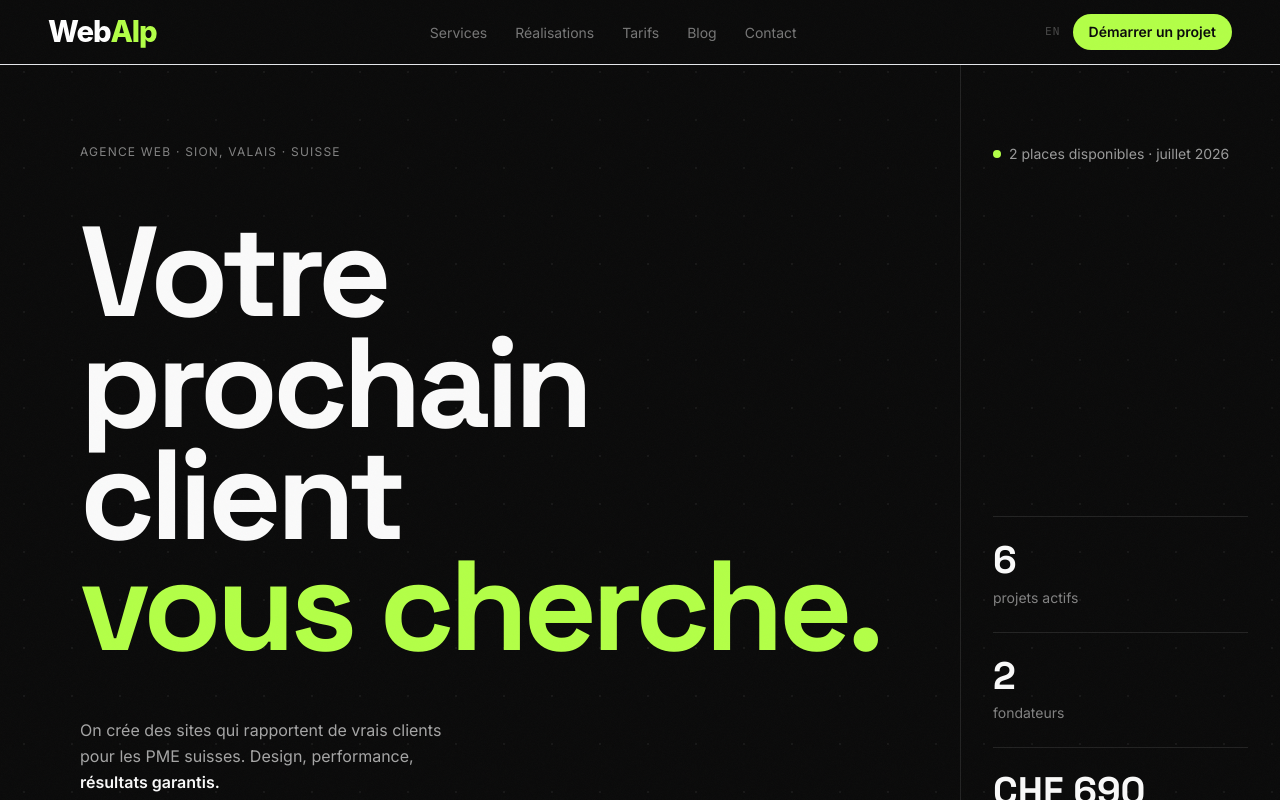
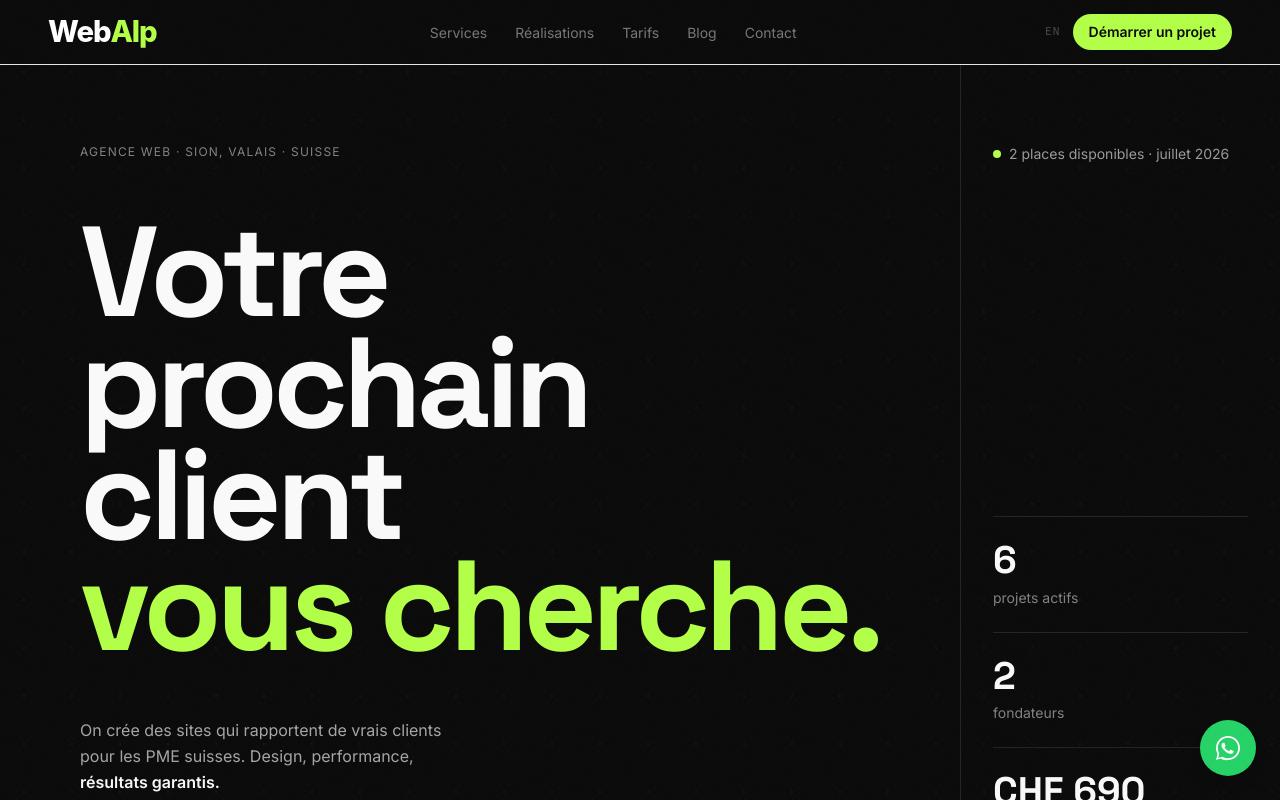
Before and after one commit to thefoxexe/Webalpnew, a Next.js app: page / in a window 1280 px wide. Shown: the top 800 px of the page. Built offline with nearby package versions, Linux system fonts and the light colour scheme.

Commit message:
feat: bouton WhatsApp fixe bas-droite sur toutes les pages
Lien direct vers +41 79 823 58 62 avec message pré-rempli.
Ouvre WhatsApp (app ou web) au clic.

Co-Authored-By: Claude Sonnet 4.6 <noreply@anthropic.com>
Claude-Session: https://claude.ai/code/session_01P9AGaa83vMPqZR2sT8a5U5

```diff
--- a/app/layout.tsx
+++ b/app/layout.tsx
@@ -3,6 +3,7 @@ import { Inter, Space_Grotesk } from 'next/font/google'
 import Script from 'next/script'
 import { LanguageProvider } from '@/contexts/LanguageContext'
 import Loader from '@/components/Loader'
+import WhatsAppButton from '@/components/WhatsAppButton'
 import './globals.css'
 
 const inter = Inter({
@@ -211,6 +212,7 @@ export default function RootLayout({
         <LanguageProvider>
           {children}
         </LanguageProvider>
+        <WhatsAppButton />
       </body>
     </html>
   )
--- /dev/null
+++ b/components/WhatsAppButton.tsx
@@ -0,0 +1,29 @@
+'use client'
+
+export default function WhatsAppButton() {
+  return (
+    <a
+      href="https://wa.me/41798235862?text=Bonjour%2C%20je%20souhaite%20en%20savoir%20plus%20sur%20vos%20services."
+      target="_blank"
+      rel="noopener noreferrer"
+      aria-label="Contacter WebAlp sur WhatsApp"
+      className="fixed bottom-6 right-6 z-50 w-14 h-14 rounded-full flex items-center justify-center shadow-lg hover:scale-110 active:scale-95 transition-transform"
+      style={{ background: '#25D366' }}
+    >
+      <svg width="28" height="28" viewBox="0 0 28 28" fill="none" aria-hidden="true">
+        <path
+          d="M14 2C7.373 2 2 7.373 2 14c0 2.136.557 4.14 1.528 5.876L2 26l4.303-1.504A11.943 11.943 0 0014 26c6.627 0 12-5.373 12-12S20.627 2 14 2z"
+          fill="white"
+        />
+        <path
+          d="M14 3.8c-5.63 0-10.2 4.57-10.2 10.2 0 1.98.567 3.825 1.55 5.38L4.2 23.8l4.52-1.14A10.155 10.155 0 0014 24.2c5.63 0 10.2-4.57 10.2-10.2S19.63 3.8 14 3.8z"
+          fill="#25D366"
+        />
+        <path
+          d="M10.56 9.2c-.22-.49-.45-.5-.66-.51-.17-.01-.37-.01-.56-.01-.2 0-.52.07-.79.37-.27.3-1.04 1.02-1.04 2.48 0 1.47 1.07 2.89 1.22 3.09.15.2 2.07 3.27 5.07 4.46 2.51.99 3.02.79 3.57.74.55-.05 1.77-.72 2.02-1.42.25-.7.25-1.3.17-1.42-.07-.13-.27-.2-.56-.35-.3-.15-1.77-.87-2.04-.97-.28-.1-.48-.15-.68.15-.2.3-.77.97-.94 1.17-.17.2-.35.22-.64.07-.3-.15-1.25-.46-2.38-1.47-.88-.79-1.47-1.76-1.65-2.06-.17-.3-.02-.46.13-.61.13-.13.3-.35.44-.52.15-.17.2-.3.3-.5.1-.2.05-.37-.02-.52-.07-.15-.66-1.62-.92-2.21z"
+          fill="white"
+        />
+      </svg>
+    </a>
+  )
+}
```
